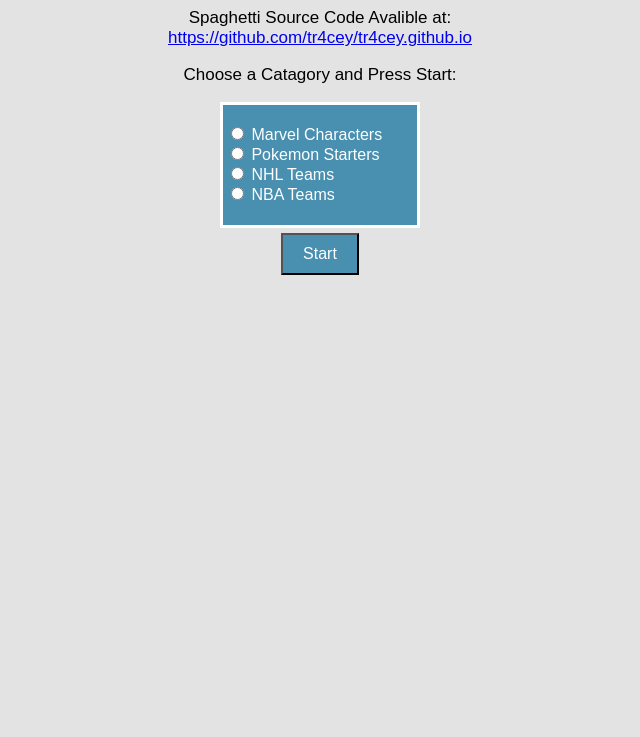
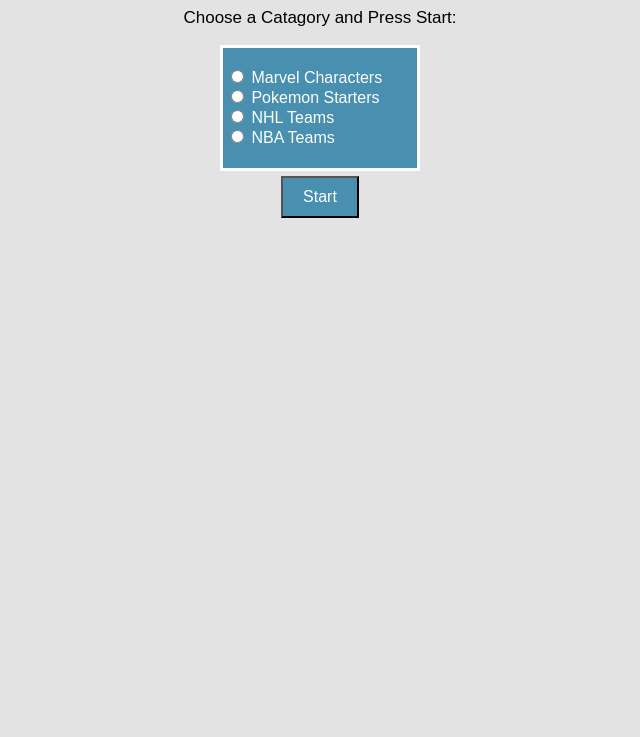
Before and after one commit to tr4cey/tr4cey.github.io, a plain HTML site: page index.html in a window 1280 px wide. Shown: the part 63-800 px from the top of the page, without its empty margins (320-960 px from the left). Drawn offline with Linux system fonts and the light colour scheme.

```diff
--- a/index.html
+++ b/index.html
@@ -2,10 +2,6 @@
 <body>
     <link rel="stylesheet" href="hangman.css">
     <h1 class="title">Hangman in TypeScript<br></h1>
-    <p class="header">
-        Spaghetti Source Code Avalible at:</br><a href="https://github.com/tr4cey/tr4cey.github.io">
-        https://github.com/tr4cey/tr4cey.github.io</a>
-    </p>
     <p id="header" class="header">Choose a Catagory and Press Start:</p>
     <div id="menu">
         <div class="form">
```
